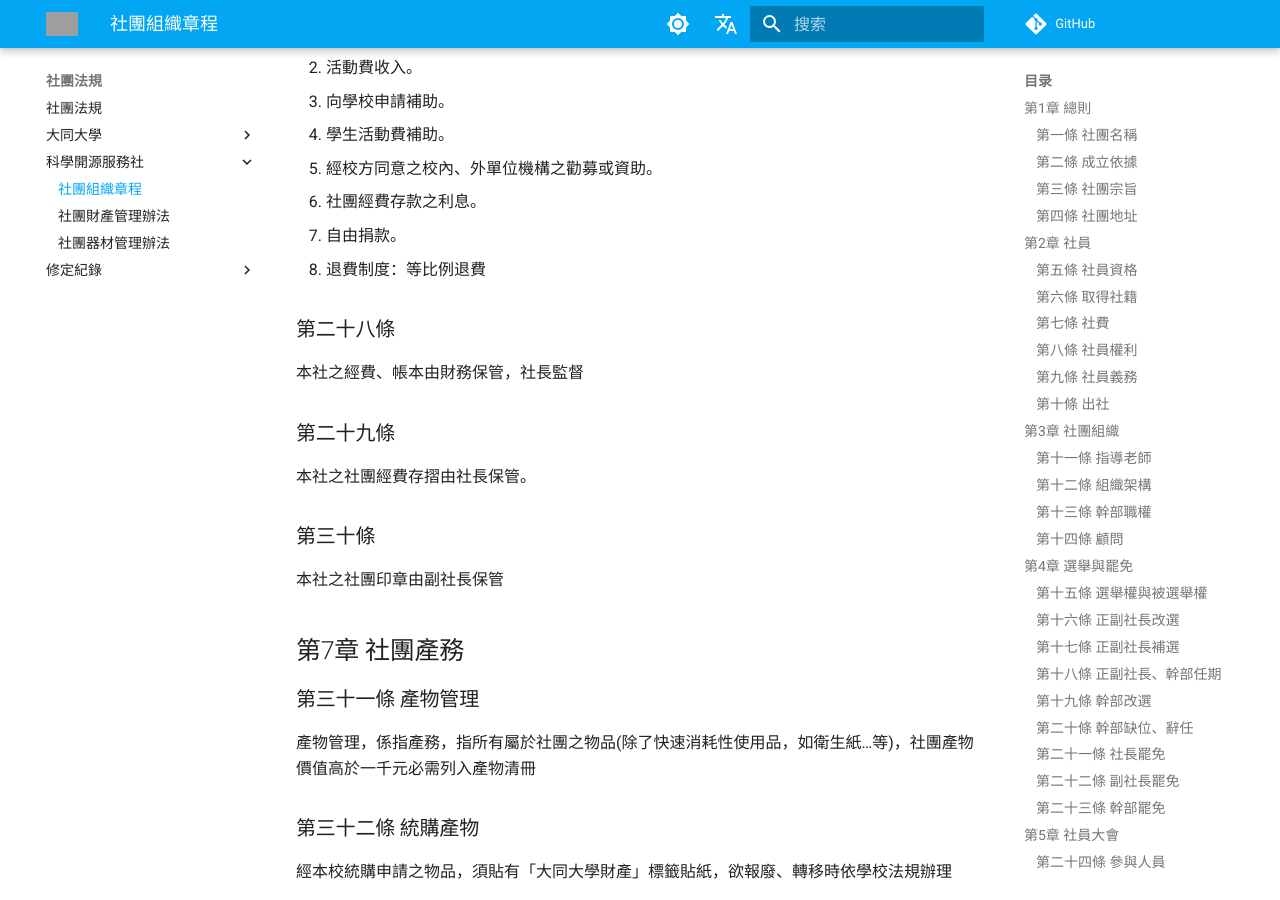
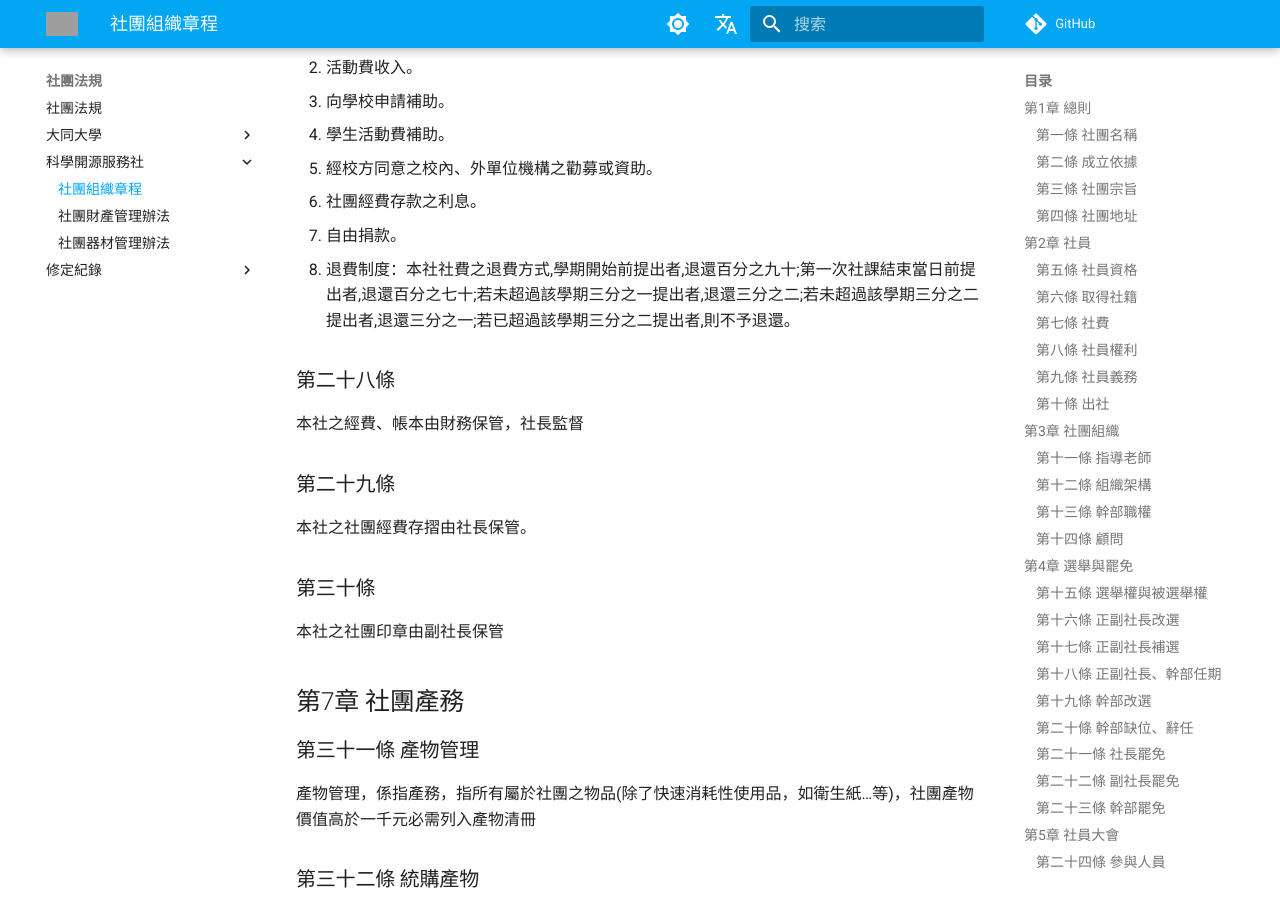
Before and after one commit to TTUSSC/Document, an MkDocs documentation site: the page built from docs/laws/ssc_laws.md, in a window 1280 px wide and 900 px high, scrolled down 4769 px. Built offline with MkDocs 1.6.1 and Material for MkDocs 9.7.7, drawn with Linux system fonts in a browser that asks for light colours; comment, search, counter and statistics services are not loaded; grey boxes are pictures that could not be loaded.

Commit message:
feat: 退費機制  (ssc_laws)

```diff
--- a/docs/laws/ssc_laws.md
+++ b/docs/laws/ssc_laws.md
@@ -157,7 +157,7 @@ tags:
 5. 經校方同意之校內、外單位機構之勸募或資助。
 6. 社團經費存款之利息。
 7. 自由捐款。
-8. 退費制度：等比例退費
+8. 退費制度：本社社費之退費方式,學期開始前提出者,退還百分之九十;第一次社課結束當日前提出者,退還百分之七十;若未超過該學期三分之一提出者,退還三分之二;若未超過該學期三分之二提出者,退還三分之一;若已超過該學期三分之二提出者,則不予退還。
 
 ### 第二十八條
 
```
